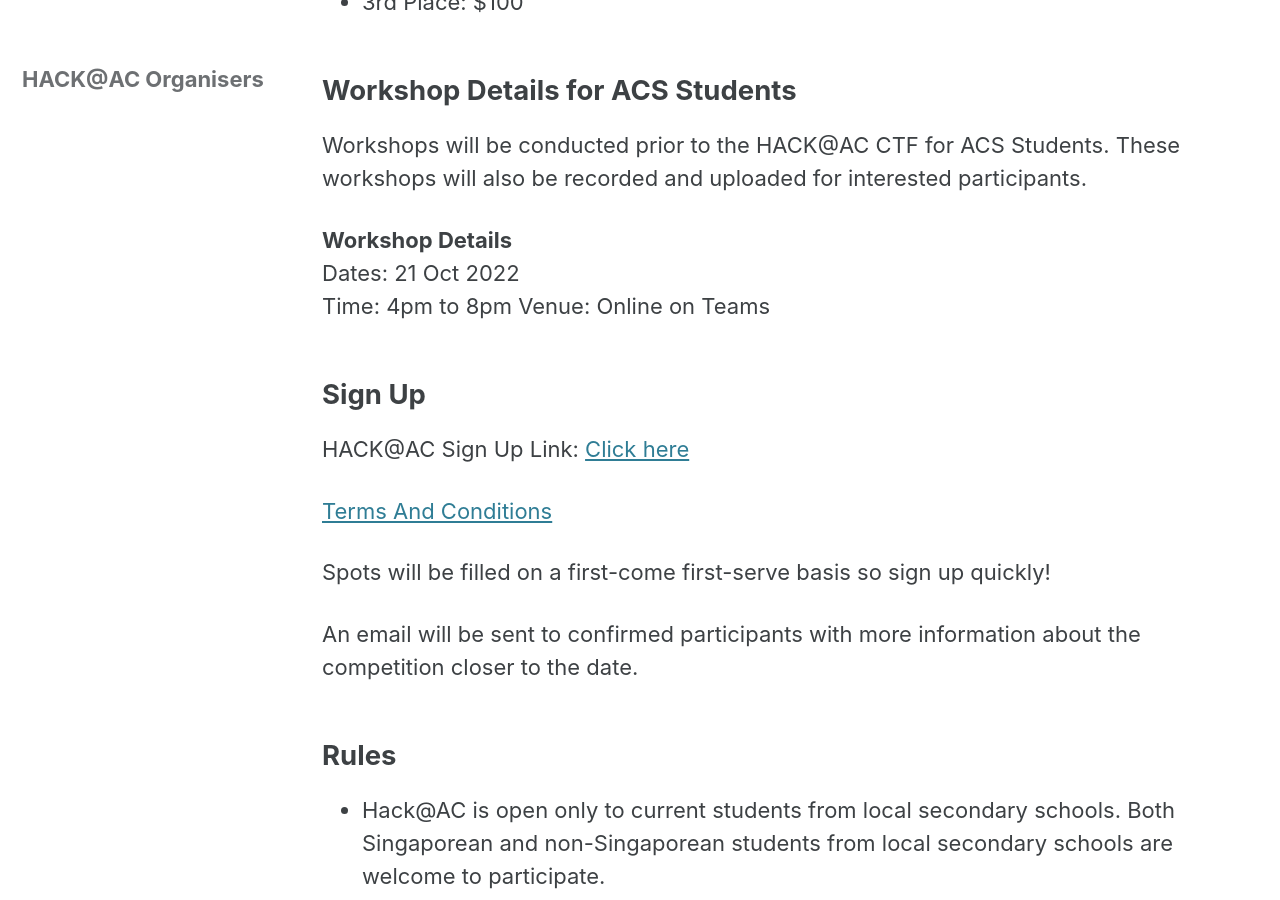
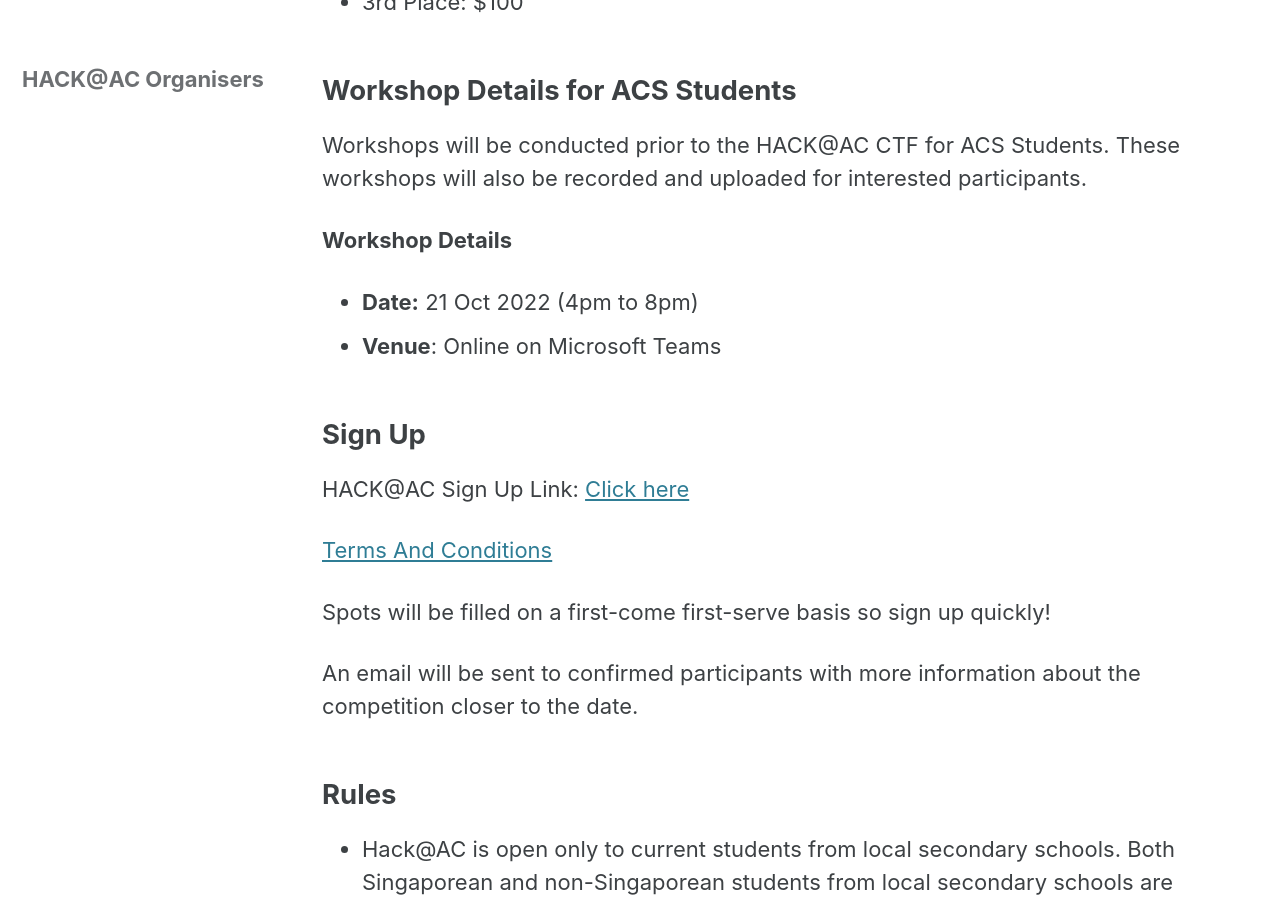
Before and after one commit to 8059blank/8059blank.github.io, a Jekyll site: the page built from _posts/hackac/2022-09-02-HACK@AC Information.md, in a window 1280 px wide and 900 px high, scrolled down 1078 px. Built offline with Jekyll 4.4.1, drawn with Linux system fonts in a browser that asks for light colours; cached includes are drawn as plain includes; nearby versions of some CDN libraries; some of the changed text lies outside the part shown.

Commit message:
Minor changes to hack@ac information

```diff
--- a/_posts/hackac/2022-09-02-HACK@AC Information.md
+++ b/_posts/hackac/2022-09-02-HACK@AC Information.md
@@ -34,9 +34,8 @@
 Workshops will be conducted prior to the HACK@AC CTF for ACS Students. These workshops will also be recorded and uploaded for interested participants.
 
 **Workshop Details**
-Dates: 21 Oct 2022
-Time:  4pm to 8pm
-Venue: Online on Teams
+* **Date:** 21 Oct 2022 (4pm to 8pm)
+* **Venue**: Online on Microsoft Teams
 
 ## Sign Up
 
@@ -108,7 +107,7 @@
 
 
 
-Q: What do i need to prepare for the competition?
+Q: What do I need to prepare for the competition?
 
 A: All participants are required to use their own laptops. The minimum specifications **recommended** of participants’ laptops are as follows:
 
```
